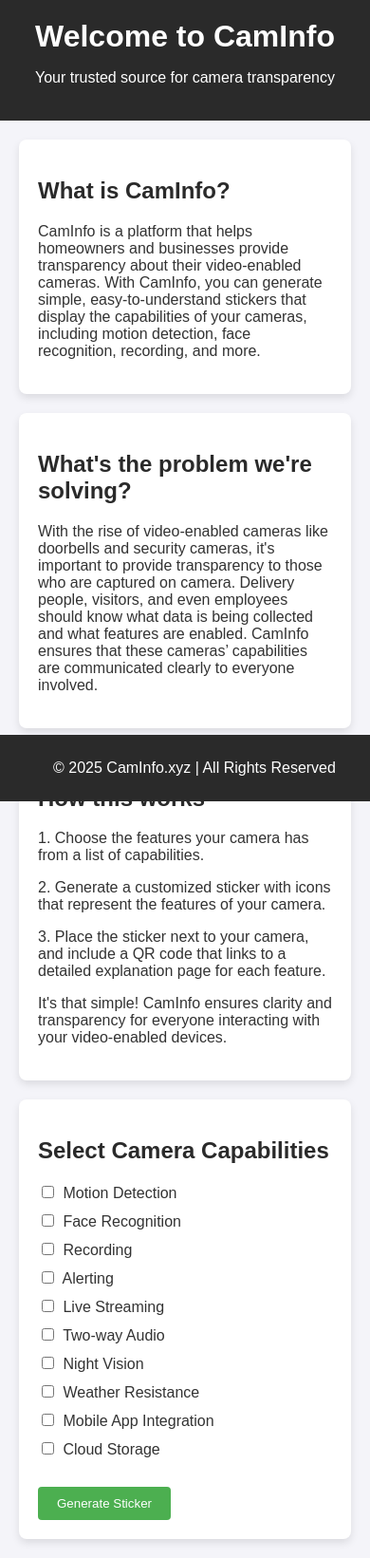
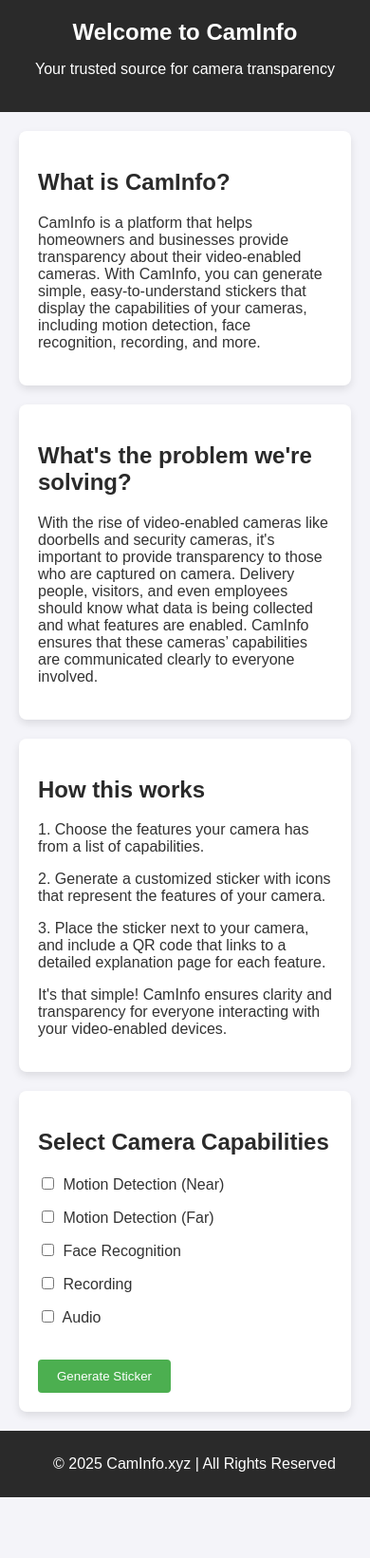
Before and after one commit to dasali-jenario/caminfo, a plain HTML site: page index.html in a window 390 px wide. Shown: the whole page at 95% size. After the commit the page ends 1577 px from the top, so only its background shows below. Drawn offline with Linux system fonts and the light colour scheme.

Commit message:
Update index.html2

```diff
--- a/index.html
+++ b/index.html
@@ -1,4 +1,3 @@
-<!DOCTYPE html>
 <html lang="en">
 <head>
     <meta charset="UTF-8">
@@ -61,10 +60,10 @@
         .capabilities {
             display: flex;
             flex-wrap: wrap;
+            justify-content: space-between;
         }
         .capabilities label {
-            width: 200px;
-            margin-right: 10px;
+            width: 48%;
             margin-bottom: 10px;
         }
         .capabilities input {
@@ -89,6 +88,20 @@
             background-color: #fff;
             border-radius: 8px;
             box-shadow: 0 4px 8px rgba(0, 0, 0, 0.1);
+        }
+
+        /* Responsive design for mobile */
+        @media (max-width: 600px) {
+            header h1 {
+                font-size: 1.5rem;
+            }
+            .capabilities label {
+                width: 100%;
+                margin-bottom: 15px;
+            }
+            footer {
+                position: relative;
+            }
         }
     </style>
     <script src="https://cdn.jsdelivr.net/npm/qrcode@1.4.4/build/qrcode.min.js"></script>
@@ -121,16 +134,11 @@
 <section id="capabilities-selection">
     <h2>Select Camera Capabilities</h2>
     <div class="capabilities">
-        <label><input type="checkbox" id="motionDetection"> Motion Detection</label>
+        <label><input type="checkbox" id="motionDetectionNear"> Motion Detection (Near)</label>
+        <label><input type="checkbox" id="motionDetectionFar"> Motion Detection (Far)</label>
         <label><input type="checkbox" id="faceRecognition"> Face Recognition</label>
         <label><input type="checkbox" id="recording"> Recording</label>
-        <label><input type="checkbox" id="alerting"> Alerting</label>
-        <label><input type="checkbox" id="liveStreaming"> Live Streaming</label>
-        <label><input type="checkbox" id="twoWayAudio"> Two-way Audio</label>
-        <label><input type="checkbox" id="nightVision"> Night Vision</label>
-        <label><input type="checkbox" id="weatherResistance"> Weather Resistance</label>
-        <label><input type="checkbox" id="mobileAppIntegration"> Mobile App Integration</label>
-        <label><input type="checkbox" id="cloudStorage"> Cloud Storage</label>
+        <label><input type="checkbox" id="audio"> Audio</label>
     </div>
     <button class="generate-btn" onclick="generateSticker()">Generate Sticker</button>
 </section>
@@ -149,16 +157,11 @@
 <script>
     function generateSticker() {
         const selectedCapabilities = [];
-        if (document.getElementById("motionDetection").checked) selectedCapabilities.push("Motion Detection");
+        if (document.getElementById("motionDetectionNear").checked) selectedCapabilities.push("Motion Detection (Near)");
+        if (document.getElementById("motionDetectionFar").checked) selectedCapabilities.push("Motion Detection (Far)");
         if (document.getElementById("faceRecognition").checked) selectedCapabilities.push("Face Recognition");
         if (document.getElementById("recording").checked) selectedCapabilities.push("Recording");
-        if (document.getElementById("alerting").checked) selectedCapabilities.push("Alerting");
-        if (document.getElementById("liveStreaming").checked) selectedCapabilities.push("Live Streaming");
-        if (document.getElementById("twoWayAudio").checked) selectedCapabilities.push("Two-way Audio");
-        if (document.getElementById("nightVision").checked) selectedCapabilities.push("Night Vision");
-        if (document.getElementById("weatherResistance").checked) selectedCapabilities.push("Weather Resistance");
-        if (document.getElementById("mobileAppIntegration").checked) selectedCapabilities.push("Mobile App Integration");
-        if (document.getElementById("cloudStorage").checked) selectedCapabilities.push("Cloud Storage");
+        if (document.getElementById("audio").checked) selectedCapabilities.push("Audio");
 
         // Display the capabilities selected
         const stickerContainer = document.getElementById("sticker");
@@ -205,4 +208,3 @@
 </script>
 
 </body>
-</html>
```
